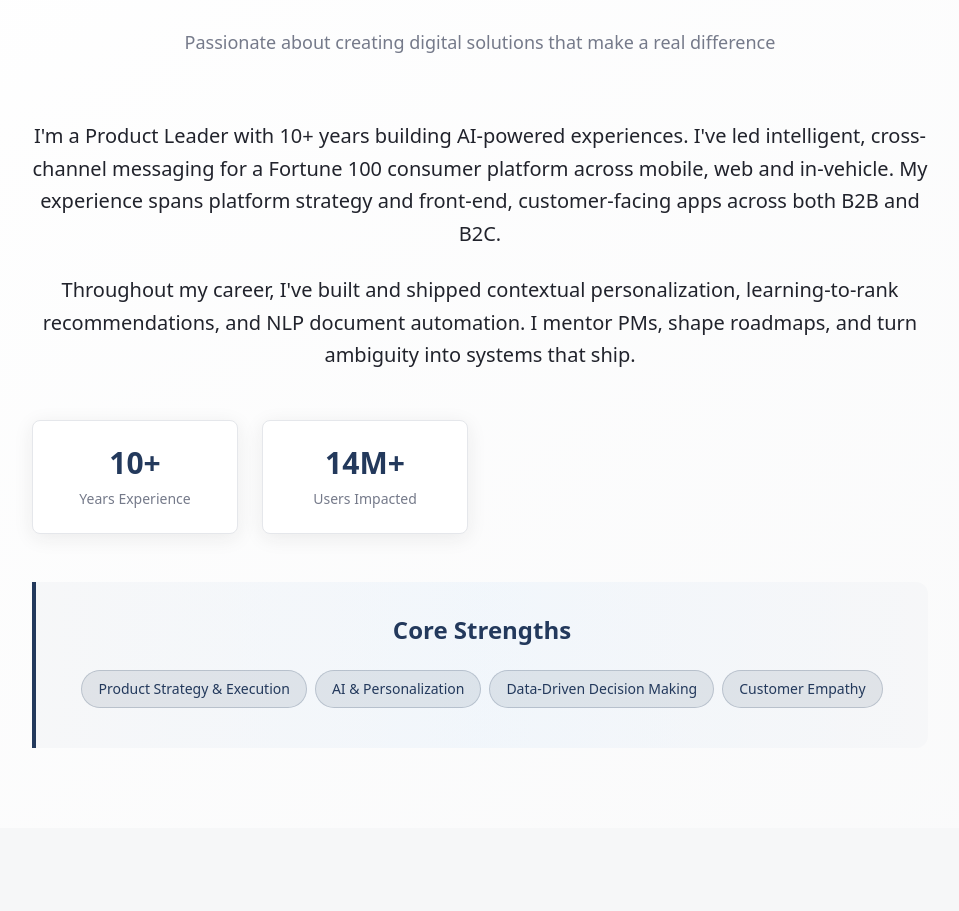
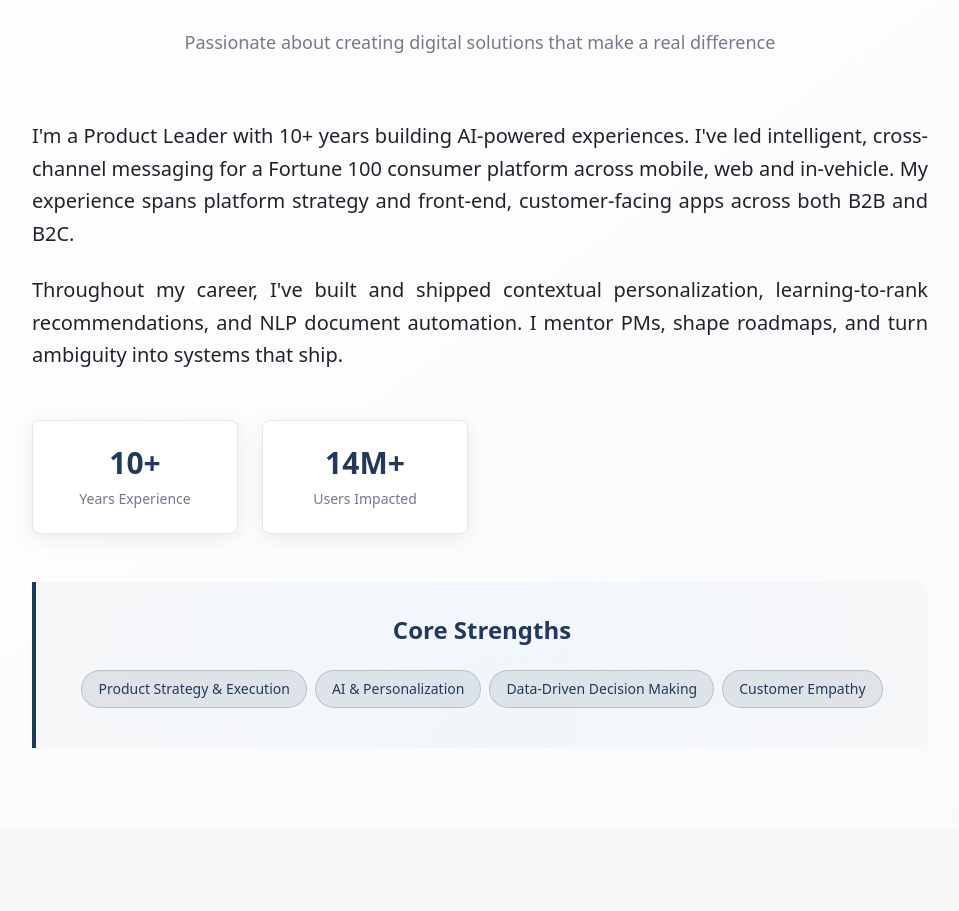
Before and after one commit to arushimishra3-design/path-portray, a React (Vite) app: page / in a window 1280 px wide. Shown: the part 924-1835 px from the top of the page, without its empty margins (160-1119 px from the left). Built offline with nearby package versions, Linux system fonts and the light colour scheme.

Commit message:
Justify text in About section
Updated the "About Me" section to use justified text alignment.

```diff
--- a/src/components/AboutSection.tsx
+++ b/src/components/AboutSection.tsx
@@ -24,13 +24,13 @@ const AboutSection = () => {
           <div className="space-y-12">
             {/* Introduction */}
             <div className="text-center max-w-4xl mx-auto space-y-6">
-              <p className="text-xl leading-relaxed text-foreground">
+              <p className="text-xl leading-relaxed text-foreground text-justify">
                 I'm a Product Leader with 10+ years building AI-powered experiences. I've led intelligent,
                 cross-channel messaging for a Fortune 100 consumer platform across mobile, web and in-vehicle.
                 My experience spans platform strategy and front-end, customer-facing apps across both B2B and B2C.
               </p>
 
-              <p className="text-xl leading-relaxed text-foreground">
+              <p className="text-xl leading-relaxed text-foreground text-justify">
                 Throughout my career, I've built and shipped contextual personalization, learning-to-rank
                 recommendations, and NLP document automation. I mentor PMs, shape roadmaps,
                 and turn ambiguity into systems that ship.
```
